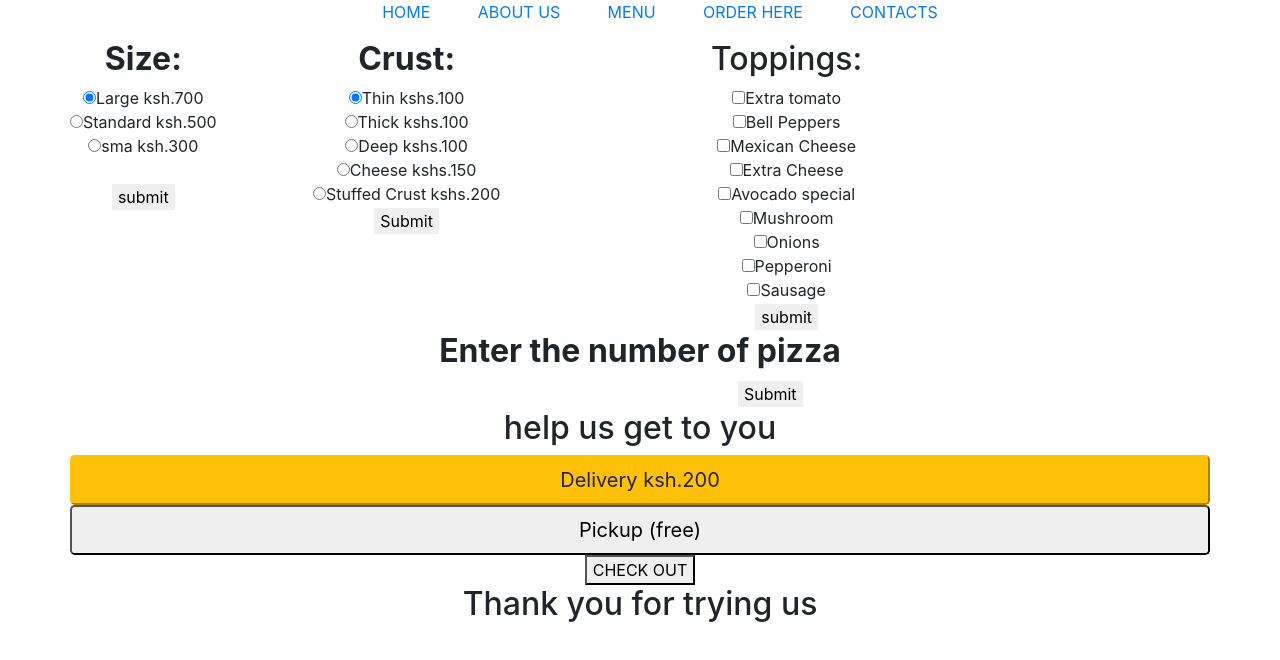
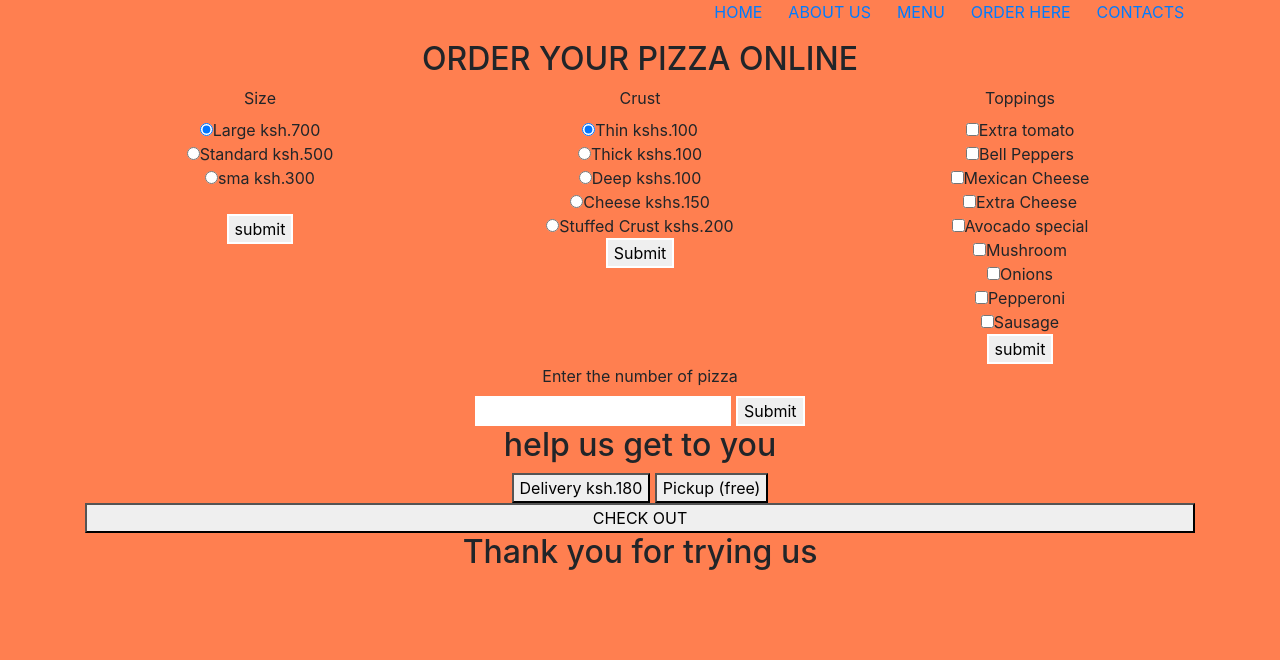
Before and after one commit to vincentouma/pizza-joint, a plain HTML site: page order.html in a window 1280 px wide. Drawn offline with Linux system fonts and the light colour scheme.

Commit message:
add style to order page

```diff
--- a/css/styles.css
+++ b/css/styles.css
@@ -1,5 +1,6 @@
-*{
+body{
     text-align: center;
+    background-color: coral;
 }
 nav {
     text-transform: uppercase;
@@ -17,7 +18,7 @@ nav li {
 nav li a {
 
     text-decoration: none;
-    padding: 2%;
+    padding: 1%;
 
 }
 
@@ -196,3 +197,7 @@ img {
         display: blok;
         border: 2px solid white;
     }
+    #menu{
+        display: flex;
+        flex-direction: column;
+    }
--- a/order.html
+++ b/order.html
@@ -15,11 +15,6 @@
     <div class="container">
 
 
-
-
-
-
-
         <nav>
             <ul>
                 <li><a href="index.html">Home</a></li>
@@ -30,21 +25,24 @@
             </ul>
         </nav>
 
+        <h2>ORDER YOUR PIZZA ONLINE</h2>
+
+        <div id="menu">
+
            <div class="row">
-                <div class="col4">
-                    <div id="menu">
-                        <h2><strong> Size:</strong></h2>
-
+               <div class="col-4">
+            <label for="size">Size</label>
                 <form class="size" id="size">
                     <input type="radio" name="size" value="0" checked>Large ksh.700<br>
                     <input type="radio" name="size" value="1">Standard ksh.500<br>
                     <input type="radio" name="size" value="2">sma ksh.300<br><br>
                     <input type="submit" value="submit">
                 </form>
+
             </div>
-                </div>
+
             <div class="col-4">
-                    <h2><strong> Crust:</strong></h2>
+                <label for="crust">Crust</label>
                 <form id="crust">
 
 
@@ -65,10 +63,10 @@
                     <input type="submit">
 
                 </form>
-
             </div>
-                <div class="col-4" id="tops">
-                    <h2> Toppings:</h2>
+            <div class="col-4">
+            <div id="tops">
+                    <label for="toppings">Toppings</label>
                 <form id="toppings">
 
                     <input type="checkbox" name="toppings" value="0">Extra tomato<br>
@@ -81,7 +79,7 @@
 
 
 
-                        <input type="checkbox" name="toppings" value="2">Mexican Cheese<br>
+                    <input type="checkbox" name="toppings" e="2">Mexican Cheese<br>
 
 
 
@@ -118,8 +116,10 @@
                 </form>
             </div>
             </div>
+        </div>
         <div id="sides">
-                <h2><strong>Enter the number of pizza</strong></h2>
+
+            <label type=integer>Enter the number of pizza</label>
             <div class="">
                 <form id="number">
                     <input type="number" id="quantity" name="quantity" min="1">
@@ -128,18 +128,18 @@
             </div>
         </div>
 
-            <div class="row justify-content-center align-items-center" id="checkout">
+        <div id="checkout">
             <h2>help us get to you</h2>
-                <button id="delivery" class="btn-warning btn-block btn-lg delivery-button"><i class="fa fa-truck"
-                        aria-hidden="true"></i> Delivery ksh.200</button>
+            <button id="delivery"
+                    aria-hidden="true"></i> Delivery ksh.180</button>
             <form class="delivery">
                 <h4>What's the delivery address?</h4>
-                    <input type="text" id="street" name="street" value="street">Name:<br>
+                <input type="text" id="name" name="name" value="street">Name:<br>
                 <input type="text" id="building" name="building" value="building">Building:<br>
                 <input type="text" id="houseNumber" name="houseNumber" value="houseNumber">Door Number:<br>
                 <input type="submit">
             </form>
-                <button id="pickup" class="grey btn-block btn-lg pickup-button"><i class="fa fa-user"
+            <button id="pickup"
                     aria-hidden="true"></i> Pickup (free)</button>
         </div>
 
```
Lines whose indentation alone changed are shown as unchanged.
